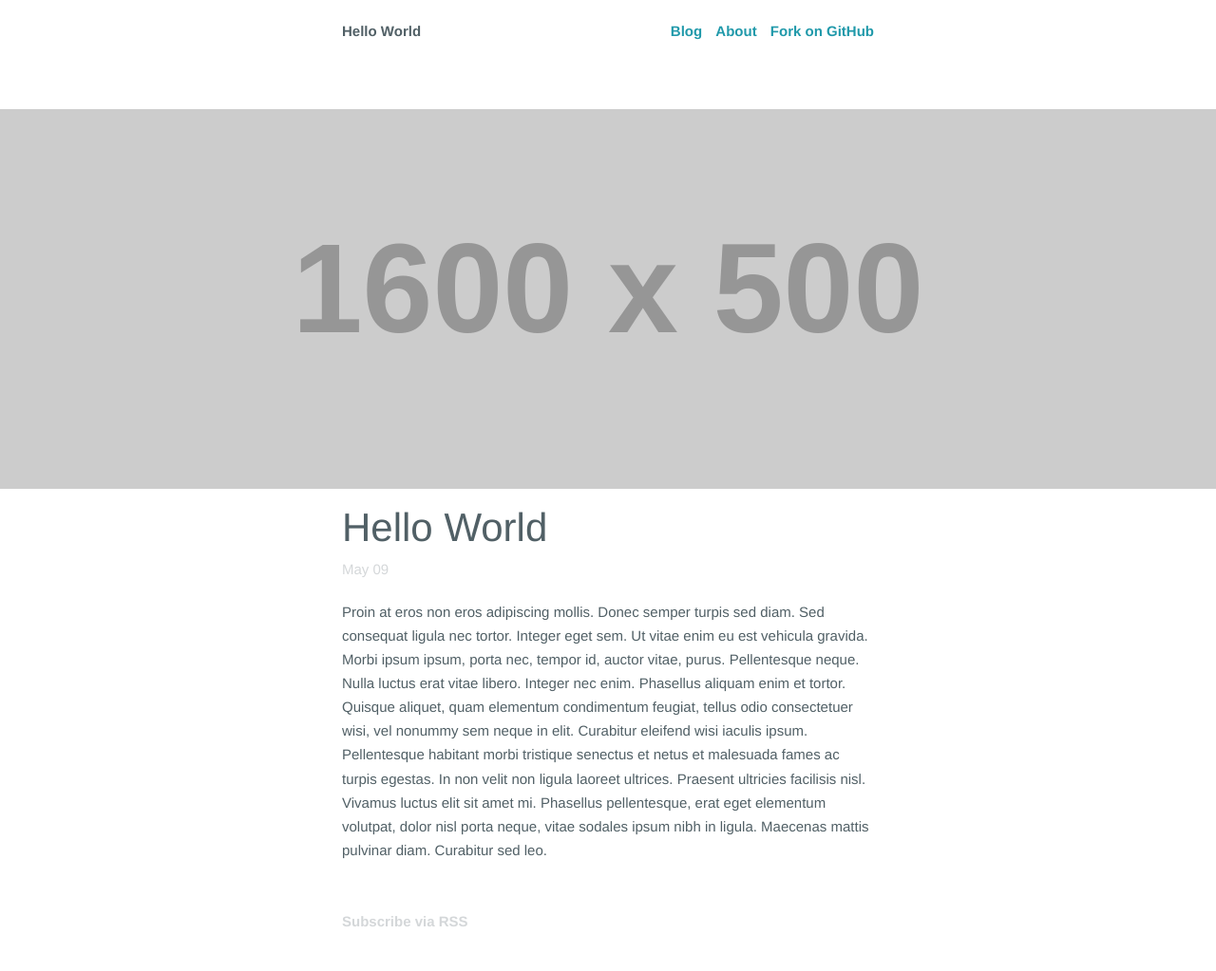
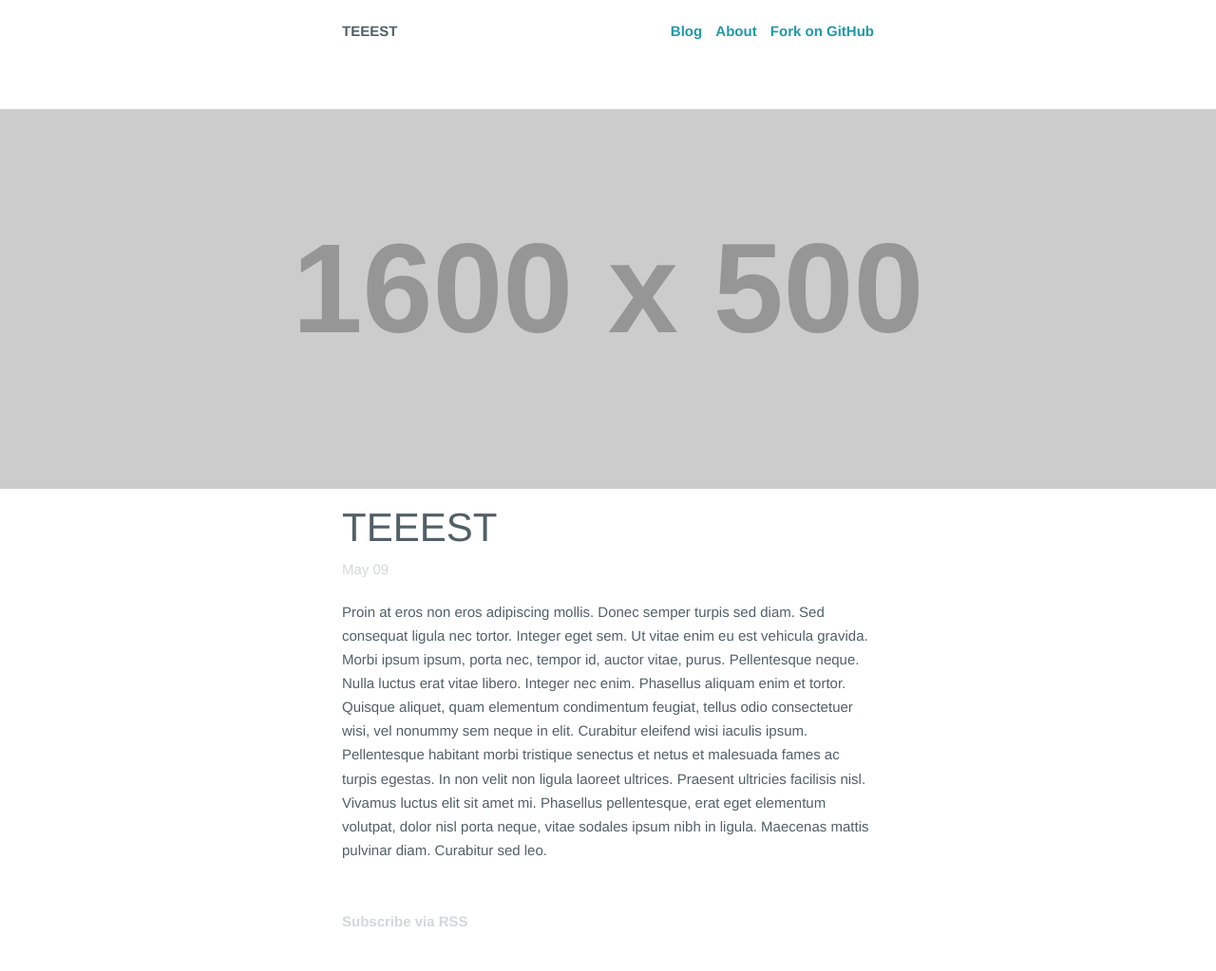
Before and after one commit to mkdizajn/starter, a Jekyll site: the page built from _posts/2013-05-09-hello-world.md, in a window 1280 px wide. Shown: the whole page at 95% size. Built offline with Jekyll 4.4.1, drawn with Linux system fonts in a browser that asks for light colours; Markdown is read by kramdown in place of the engine named in the settings.

Commit message:
Updated 2013-05-09-hello-world.md

```diff
--- a/_posts/2013-05-09-hello-world.md
+++ b/_posts/2013-05-09-hello-world.md
@@ -1,8 +1,11 @@
 ---
+layout: blog
+category: blog
 published: true
-category: blog
-layout: blog
 splash: "http://placehold.it/1600x500"
+title: TEEEST
+tags:
+  - mangos
 ---
 
 Proin at eros non eros adipiscing mollis. Donec semper turpis sed diam. Sed consequat ligula nec tortor. Integer eget sem. Ut vitae enim eu est vehicula gravida. Morbi ipsum ipsum, porta nec, tempor id, auctor vitae, purus. Pellentesque neque. Nulla luctus erat vitae libero. Integer nec enim. Phasellus aliquam enim et tortor. Quisque aliquet, quam elementum condimentum feugiat, tellus odio consectetuer wisi, vel nonummy sem neque in elit. Curabitur eleifend wisi iaculis ipsum. Pellentesque habitant morbi tristique senectus et netus et malesuada fames ac turpis egestas. In non velit non ligula laoreet ultrices. Praesent ultricies facilisis nisl. Vivamus luctus elit sit amet mi. Phasellus pellentesque, erat eget elementum volutpat, dolor nisl porta neque, vitae sodales ipsum nibh in ligula. Maecenas mattis pulvinar diam. Curabitur sed leo.
```
